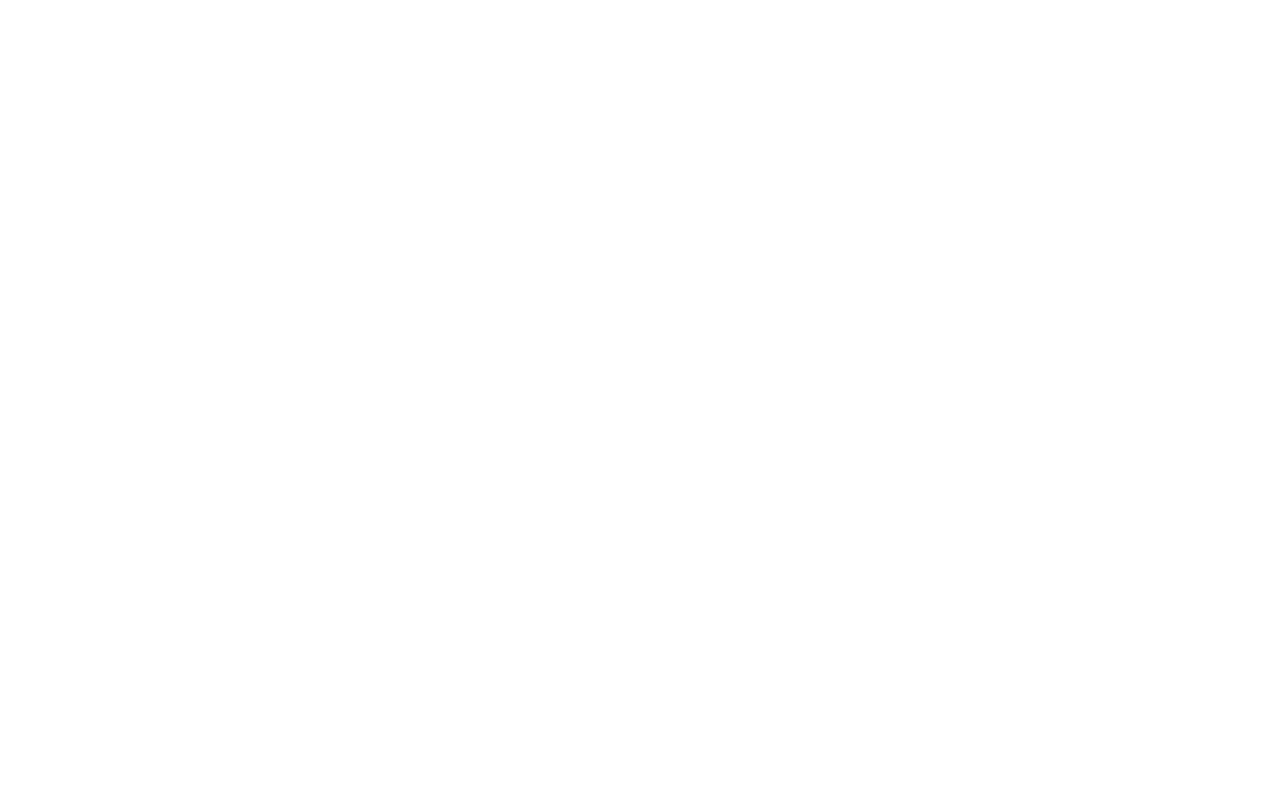
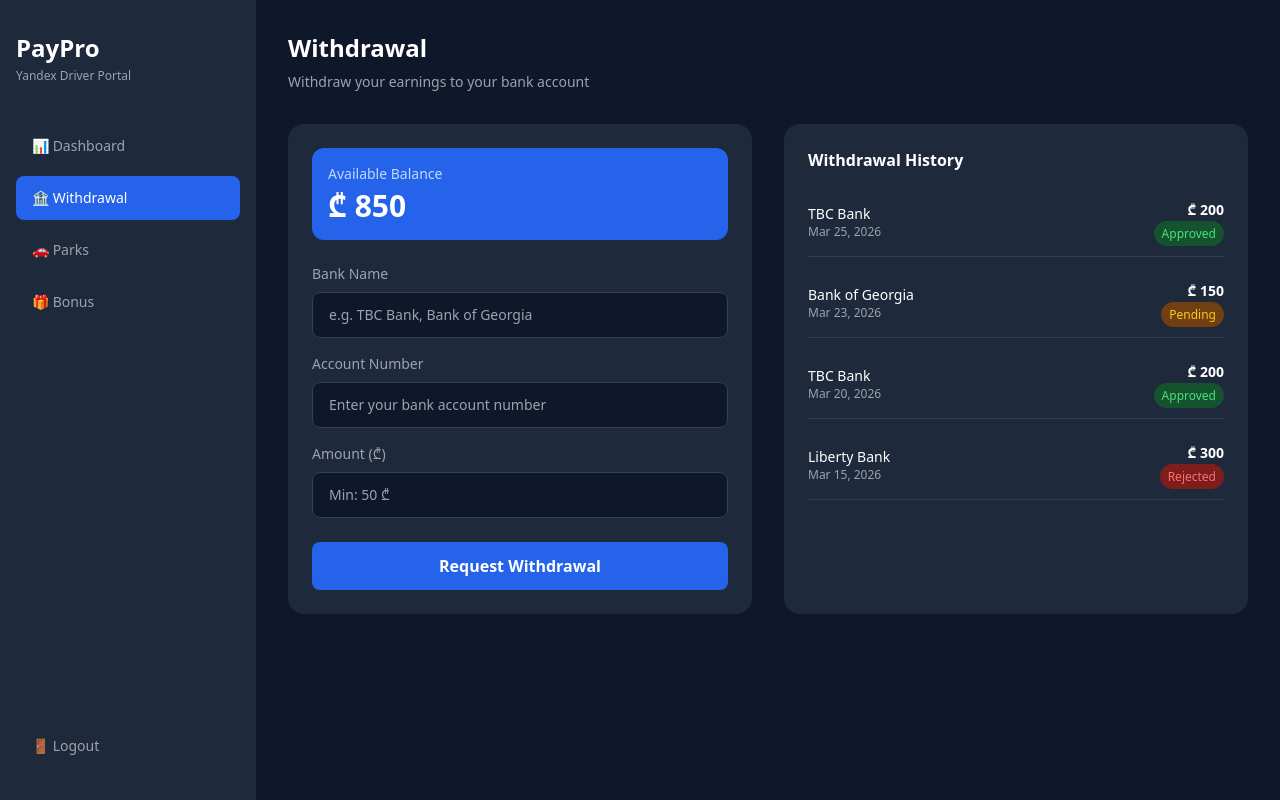
Before and after one commit to abdulmueed55/vybrex-payment-managment-, a React (Create React App) app: page /withdrawal in a window 1280 px wide. Before the commit this address had no page. Built offline with nearby package versions, Linux system fonts and the light colour scheme.

Commit message:
dashboard completwithdrwal completee

```diff
--- a/src/App.js
+++ b/src/App.js
@@ -3,6 +3,7 @@
 import Login from './pages/Login';
 import Otp from './pages/Otp';
 import Dashboard from './pages/Dashboard';
+import Withdrawal from './pages/Withdrawal';
 
 function App() {
   return (
@@ -11,6 +12,7 @@
         <Route path="/" element={<Login />} />
         <Route path="/otp" element={<Otp />} />
         <Route path="/dashboard" element={<Dashboard />} />
+        <Route path="/withdrawal" element={<Withdrawal />} />
       </Routes>
     </Router>
   );
--- /dev/null
+++ b/src/pages/Withdrawal.jsx
@@ -0,0 +1,138 @@
+import React, { useState } from 'react';
+import { useNavigate } from 'react-router-dom';
+
+const Withdrawal = () => {
+  const [amount, setAmount] = useState('');
+  const [bank, setBank] = useState('');
+  const [account, setAccount] = useState('');
+  const navigate = useNavigate();
+
+  const handleWithdraw = () => {
+    alert('Withdrawal request submitted!');
+  };
+
+  return (
+    <div className="min-h-screen bg-[#0f172a] flex">
+
+      {/* Sidebar */}
+      <div className="w-64 bg-[#1e293b] flex flex-col py-8 px-4">
+        <h1 className="text-2xl font-bold text-white mb-1">PayPro</h1>
+        <p className="text-gray-400 text-xs mb-10">Yandex Driver Portal</p>
+        <nav className="flex flex-col gap-2">
+          <button onClick={() => navigate('/dashboard')} className="flex items-center gap-3 text-gray-400 hover:bg-[#334155] hover:text-white px-4 py-3 rounded-lg text-sm transition">
+            📊 Dashboard
+          </button>
+          <button className="flex items-center gap-3 bg-blue-600 text-white px-4 py-3 rounded-lg text-sm font-medium">
+            🏦 Withdrawal
+          </button>
+          <button onClick={() => navigate('/parks')} className="flex items-center gap-3 text-gray-400 hover:bg-[#334155] hover:text-white px-4 py-3 rounded-lg text-sm transition">
+            🚗 Parks
+          </button>
+          <button onClick={() => navigate('/bonus')} className="flex items-center gap-3 text-gray-400 hover:bg-[#334155] hover:text-white px-4 py-3 rounded-lg text-sm transition">
+            🎁 Bonus
+          </button>
+        </nav>
+        <div className="mt-auto">
+          <button onClick={() => navigate('/')} className="flex items-center gap-3 text-gray-400 hover:text-red-400 px-4 py-3 rounded-lg text-sm transition">
+            🚪 Logout
+          </button>
+        </div>
+      </div>
+
+      {/* Main Content */}
+      <div className="flex-1 p-8">
+        <h2 className="text-2xl font-bold text-white mb-2">Withdrawal</h2>
+        <p className="text-gray-400 text-sm mb-8">Withdraw your earnings to your bank account</p>
+
+        <div className="grid grid-cols-2 gap-8">
+
+          {/* Left - Withdrawal Form */}
+          <div className="bg-[#1e293b] rounded-2xl p-6">
+
+            {/* Balance */}
+            <div className="bg-blue-600 rounded-xl p-4 mb-6">
+              <p className="text-blue-200 text-sm">Available Balance</p>
+              <h3 className="text-3xl font-bold text-white mt-1">₾ 850</h3>
+            </div>
+
+            {/* Bank Name */}
+            <div className="mb-4">
+              <label className="block text-gray-400 text-sm mb-2">Bank Name</label>
+              <input
+                type="text"
+                placeholder="e.g. TBC Bank, Bank of Georgia"
+                value={bank}
+                onChange={(e) => setBank(e.target.value)}
+                className="w-full bg-[#0f172a] text-white border border-[#334155] rounded-lg px-4 py-3 text-sm focus:outline-none focus:border-blue-500"
+              />
+            </div>
+
+            {/* Account Number */}
+            <div className="mb-4">
+              <label className="block text-gray-400 text-sm mb-2">Account Number</label>
+              <input
+                type="text"
+                placeholder="Enter your bank account number"
+                value={account}
+                onChange={(e) => setAccount(e.target.value)}
+                className="w-full bg-[#0f172a] text-white border border-[#334155] rounded-lg px-4 py-3 text-sm focus:outline-none focus:border-blue-500"
+              />
+            </div>
+
+            {/* Amount */}
+            <div className="mb-6">
+              <label className="block text-gray-400 text-sm mb-2">Amount (₾)</label>
+              <input
+                type="number"
+                placeholder="Min: 50 ₾"
+                value={amount}
+                onChange={(e) => setAmount(e.target.value)}
+                className="w-full bg-[#0f172a] text-white border border-[#334155] rounded-lg px-4 py-3 text-sm focus:outline-none focus:border-blue-500"
+              />
+            </div>
+
+            <button
+              onClick={handleWithdraw}
+              className="w-full bg-blue-600 hover:bg-blue-700 text-white font-semibold py-3 rounded-lg transition"
+            >
+              Request Withdrawal
+            </button>
+          </div>
+
+          {/* Right - History */}
+          <div className="bg-[#1e293b] rounded-2xl p-6">
+            <h3 className="text-white font-semibold mb-4">Withdrawal History</h3>
+            <div className="flex flex-col gap-3">
+              {[
+                { date: 'Mar 25, 2026', amount: '₾ 200', status: 'Approved', bank: 'TBC Bank' },
+                { date: 'Mar 23, 2026', amount: '₾ 150', status: 'Pending', bank: 'Bank of Georgia' },
+                { date: 'Mar 20, 2026', amount: '₾ 200', status: 'Approved', bank: 'TBC Bank' },
+                { date: 'Mar 15, 2026', amount: '₾ 300', status: 'Rejected', bank: 'Liberty Bank' },
+              ].map((tx, i) => (
+                <div key={i} className="flex justify-between items-center py-3 border-b border-[#334155]">
+                  <div>
+                    <p className="text-white text-sm font-medium">{tx.bank}</p>
+                    <p className="text-gray-400 text-xs">{tx.date}</p>
+                  </div>
+                  <div className="text-right">
+                    <p className="text-white text-sm font-semibold">{tx.amount}</p>
+                    <span className={`text-xs px-2 py-1 rounded-full ${
+                      tx.status === 'Approved' ? 'bg-green-900 text-green-400' :
+                      tx.status === 'Pending' ? 'bg-yellow-900 text-yellow-400' :
+                      'bg-red-900 text-red-400'
+                    }`}>
+                      {tx.status}
+                    </span>
+                  </div>
+                </div>
+              ))}
+            </div>
+          </div>
+
+        </div>
+      </div>
+    </div>
+  );
+};
+
+export default Withdrawal;
```
